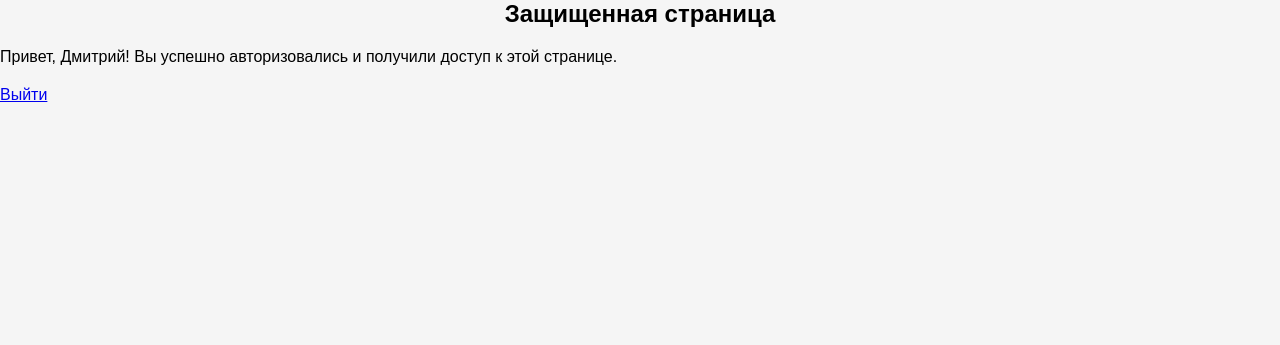
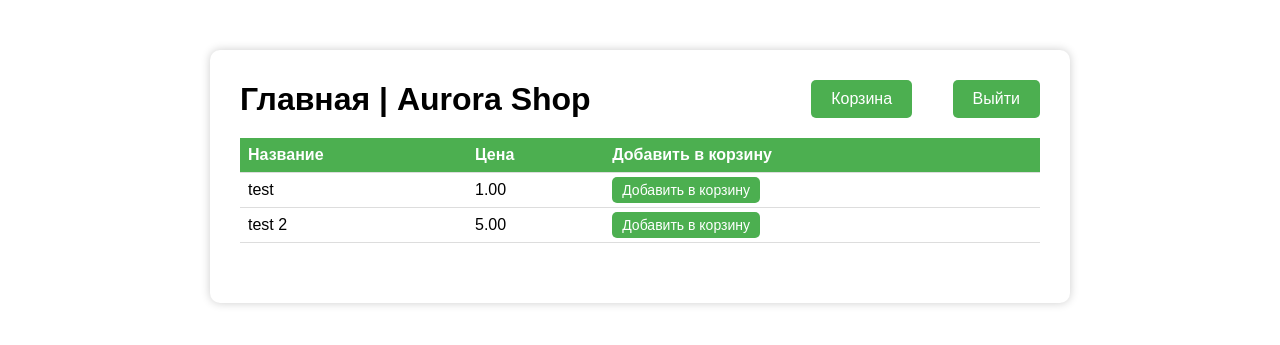
Before and after one commit to DIM1AS/Aurora-shop, a PHP site: page /profile.php in a window 1280 px wide. Shown: the top 345 px of the page. Run offline with PHP 8.4, Linux system fonts and the light colour scheme; a user stored in the database is signed in; data comes from the database, SQL or seed files in the repository; both versions use the stored data as it was after the commit.

Commit message:
beta 2
Added home page, shopping cart, list of products. - The purchase does not work adequately

```diff
--- a/assets/css/profile.css
+++ b/assets/css/profile.css
@@ -1,55 +1,76 @@
-/* Установка стилей для всего документа */
-* {
+body {
   margin: 0;
   padding: 0;
-  box-sizing: border-box;
+  font-family: Arial, sans-serif;
 }
 
-/* Установка стилей для тела документа */
-body {
-  font-family: Arial, sans-serif;
-  background-color: #f5f5f5;
-}
-
-/* Установка стилей для контейнера */
 .container {
   max-width: 800px;
-  margin: 50px auto;
+  margin: 0 auto;
   padding: 30px;
+  margin-top: 50px;
   background-color: #fff;
   box-shadow: 0px 0px 10px 0px rgba(0, 0, 0, 0.2);
   border-radius: 10px;
 }
 
-/* Установка стилей для заголовка */
-h1 {
-  font-size: 24px;
-  font-weight: bold;
-  text-align: center;
+.header {
+  display: flex;
+  justify-content: space-between;
+  align-items: center;
   margin-bottom: 20px;
 }
 
-/* Установка стилей для текста */
-p {
-  font-size: 16px;
-  margin-bottom: 20px;
-  text-align: justify;
+.header h1 {
+  margin: 0;
 }
 
-/* Установка стилей для кнопки выхода */
-a.button {
-  display: inline-block;
+.logout-btn {
   background-color: #4CAF50;
-  color: #fff;
+  color: white;
+  padding: 10px 20px;
   border: none;
-  padding: 10px 20px;
-  font-size: 16px;
   border-radius: 5px;
   text-decoration: none;
-  cursor: pointer;
-  margin-top: 20px;
+  font-size: 16px;
 }
 
-a.button:hover {
-  background-color: #3e8e41;
+.cart-btn {
+  background-color: #4CAF50;
+  color: white;
+  padding: 10px 20px;
+  border: none;
+  border-radius: 5px;
+  text-decoration: none;
+  font-size: 16px;
+  margin-left: 180px;
 }
+
+.add-to-cart-btn {
+  background-color: #4CAF50;
+  color: white;
+  padding: 5px 10px;
+  border: none;
+  border-radius: 5px;
+  text-decoration: none;
+  font-size: 14px;
+}
+
+table {
+  width: 100%;
+  border-collapse: collapse;
+  margin-bottom: 30px;
+  background-color: #fff;
+}
+
+th,
+td {
+  text-align: left;
+  padding: 8px;
+  border-bottom: 1px solid #ddd;
+}
+
+th {
+  background-color: #4CAF50;
+  color: white;
+}
--- a/profile.php
+++ b/profile.php
@@ -1,19 +1,5 @@
-<?php
-// Проверяем, авторизован ли пользователь
-session_start();
-
-if (!isset($_SESSION['user_id'])) {
-    // Если пользователь не авторизован, перенаправляем его на страницу авторизации
-    header('Location: login.php');
-    exit;
-}
-
-// Если пользователь авторизован, приветствуем его по имени
-$name = isset($_SESSION['name']) ? $_SESSION['name'] : 'Гость'; ?>
-
 <!DOCTYPE html>
 <html lang="en">
-
 <head>
     <meta charset="UTF-8">
     <meta http-equiv="X-UA-Compatible" content="IE=edge">
@@ -21,13 +7,36 @@ $name = isset($_SESSION['name']) ? $_SESSION['name'] : 'Гость'; ?>
     <title>Главная | Aurora Shop </title>
     <link rel="stylesheet" href="../../assets/css/profile.css">
 </head>
+<body>
+    <div class="container">
+        <div class="header">
+            <h1>Главная | Aurora Shop</h1>
+            <a class="cart-btn" href="cart.php">Корзина</a>
+            <a class="logout-btn" href="index.php">Выйти</a>
+        </div>
+        <div class="product-list">
+            <?php
+            // Подключаемся к базе данных
+            $mysqli = new mysqli("localhost", "root", "", "Aurora_Shop");
+                    // Выбираем все товары из таблицы products
+        $result = $mysqli->query("SELECT * FROM products");
 
-<body>
-    <h1>Защищенная страница</h1>
-    <p>Привет,
-        <?php echo $name; ?>! Вы успешно авторизовались и получили доступ к этой странице.
-    </p>
-    <p><a href="logout.php">Выйти</a></p>
+        // Если есть результаты, выводим их
+        if ($result->num_rows > 0) {
+            echo "<table>";
+            echo "<tr><th>Название</th><th>Цена</th><th>Добавить в корзину</th></tr>";
+            while ($row = $result->fetch_assoc()) {
+                echo "<tr><td>" . $row["name"] . "</td><td>" . $row["price"] . "</td><td><a class=\"add-to-cart-btn\" href=\"add_to_cart.php?id=" . $row["id"] . "\">Добавить в корзину</a></td></tr>";
+            }
+            echo "</table>";
+        } else {
+            echo "Товаров не найдено.";
+        }
+
+        // Закрываем соединение с базой данных
+        $mysqli->close();
+        ?>
+    </div>
+</div>
 </body>
-
 </html>
```
Also changed, not shown: add_to_cart.php (added, +27 -0 lines), assets/css/cart.css (added, +66 -0 lines), assets/css/index.css (added, +47 -0 lines), aurora_shop.sql (+61 -3 lines), buy_all.php (added, +48 -0 lines), cart.php (added, +55 -0 lines), clear_cart.php (added, +14 -0 lines), index.php (added, +25 -0 lines), purchases.php (added, +41 -0 lines), settings.sql (+14 -0 lines), README.md (deleted), assets/img/index/1.jpg (added), logout.php (line endings or trailing spaces).
